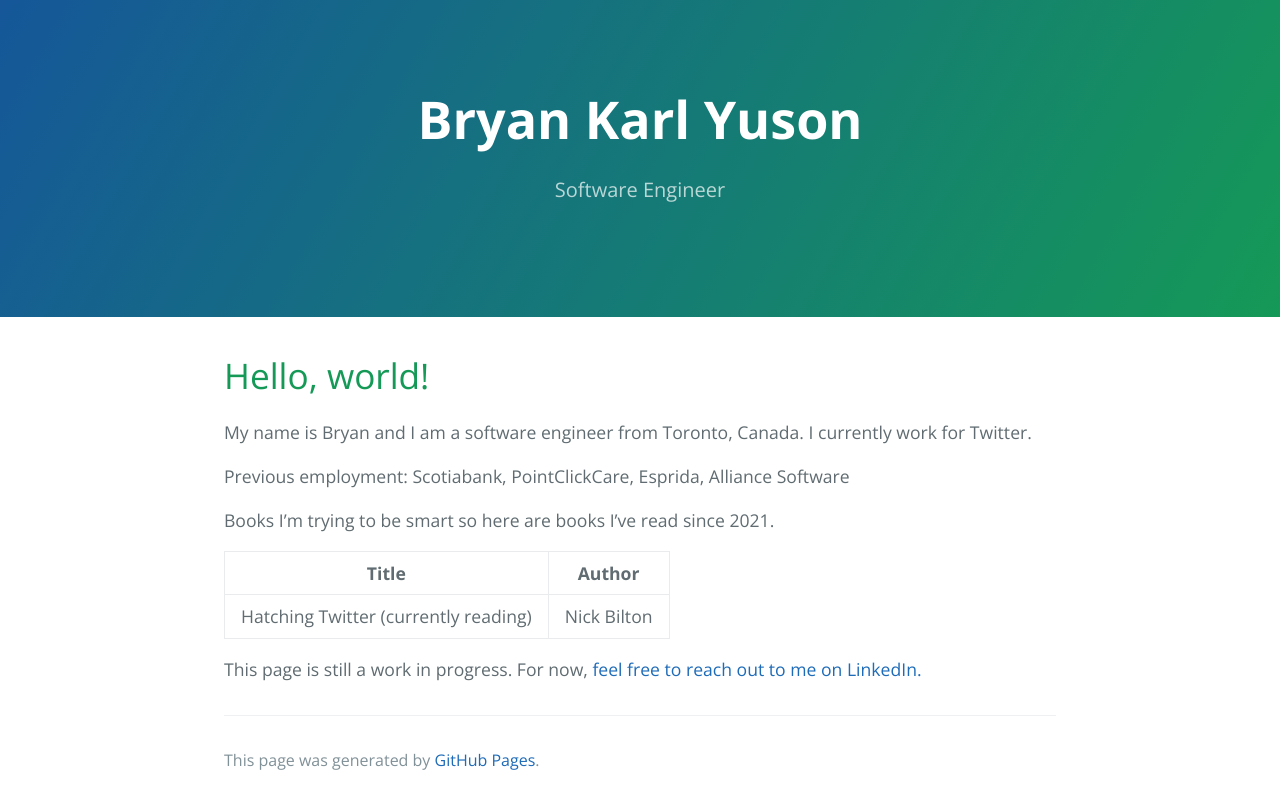
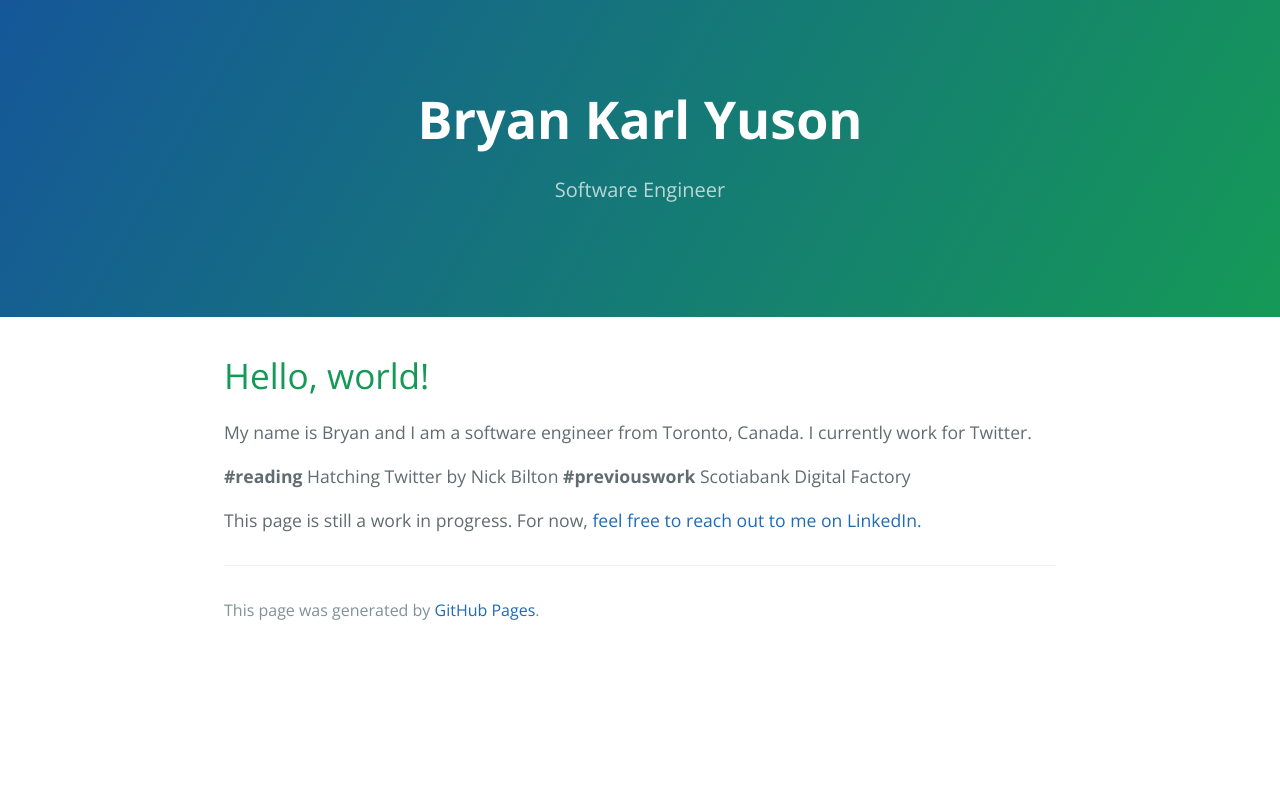
Before and after one commit to bryanski/bryanski.github.io, a Jekyll site: the page built from index.md, in a window 1280 px wide. Shown: the top 809 px of the page. Built offline with Jekyll 4.4.1, drawn with Linux system fonts in a browser that asks for light colours.

Commit message:
Modified contents

```diff
--- a/index.md
+++ b/index.md
@@ -8,13 +8,7 @@ description: Software Engineer
 
 My name is Bryan and I am a software engineer from Toronto, Canada. I currently work for Twitter.
 
-Previous employment: Scotiabank, PointClickCare, Esprida, Alliance Software
-
-Books
-I'm trying to be smart so here are books I've read since 2021.
-
-| Title      | Author |
-| ----------- | ----------- |
-| Hatching Twitter (currently reading) | Nick Bilton |
+**#reading** Hatching Twitter by Nick Bilton
+**#previouswork** Scotiabank Digital Factory
 
 This page is still a work in progress. For now, [feel free to reach out to me on LinkedIn.](https://www.linkedin.com/in/bryankarl/)
```
